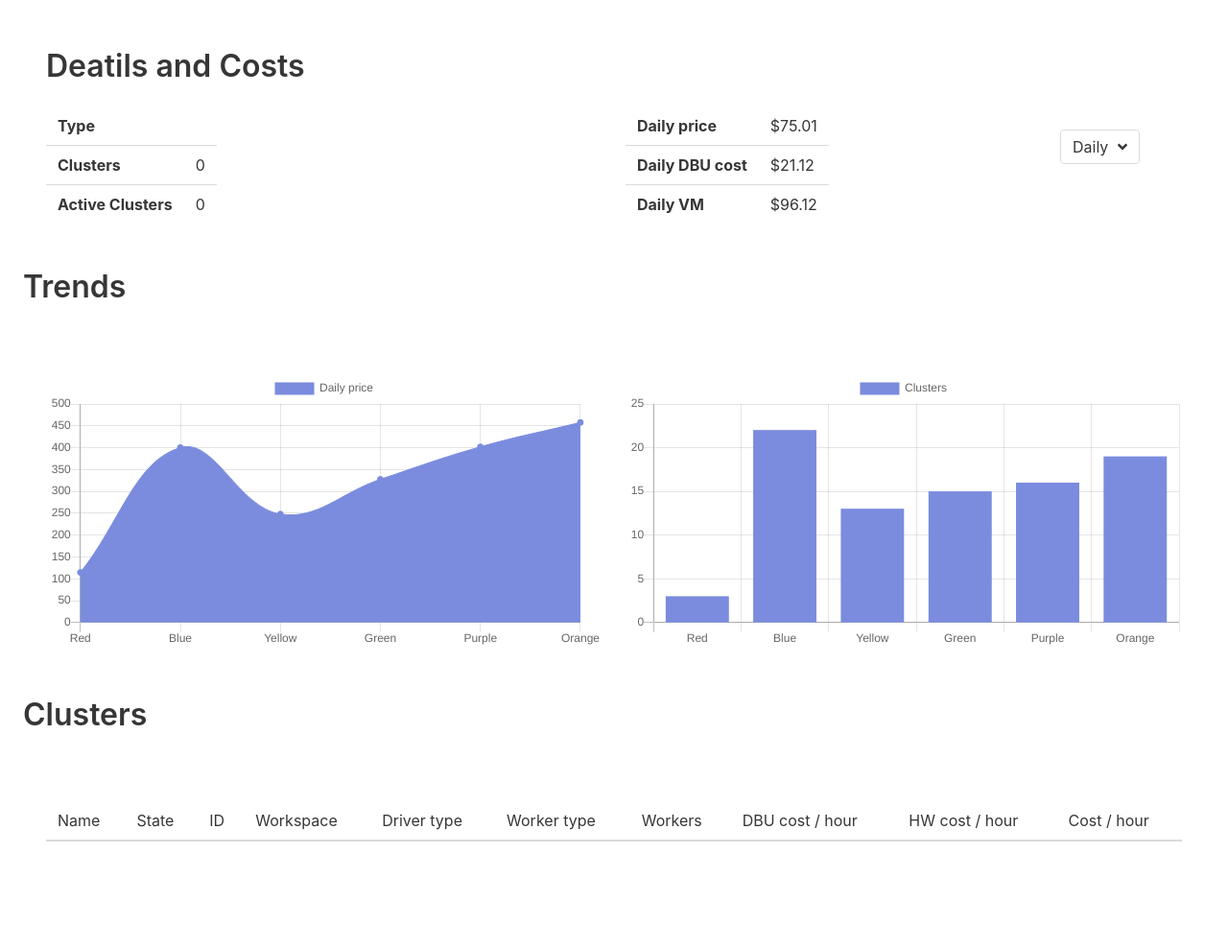
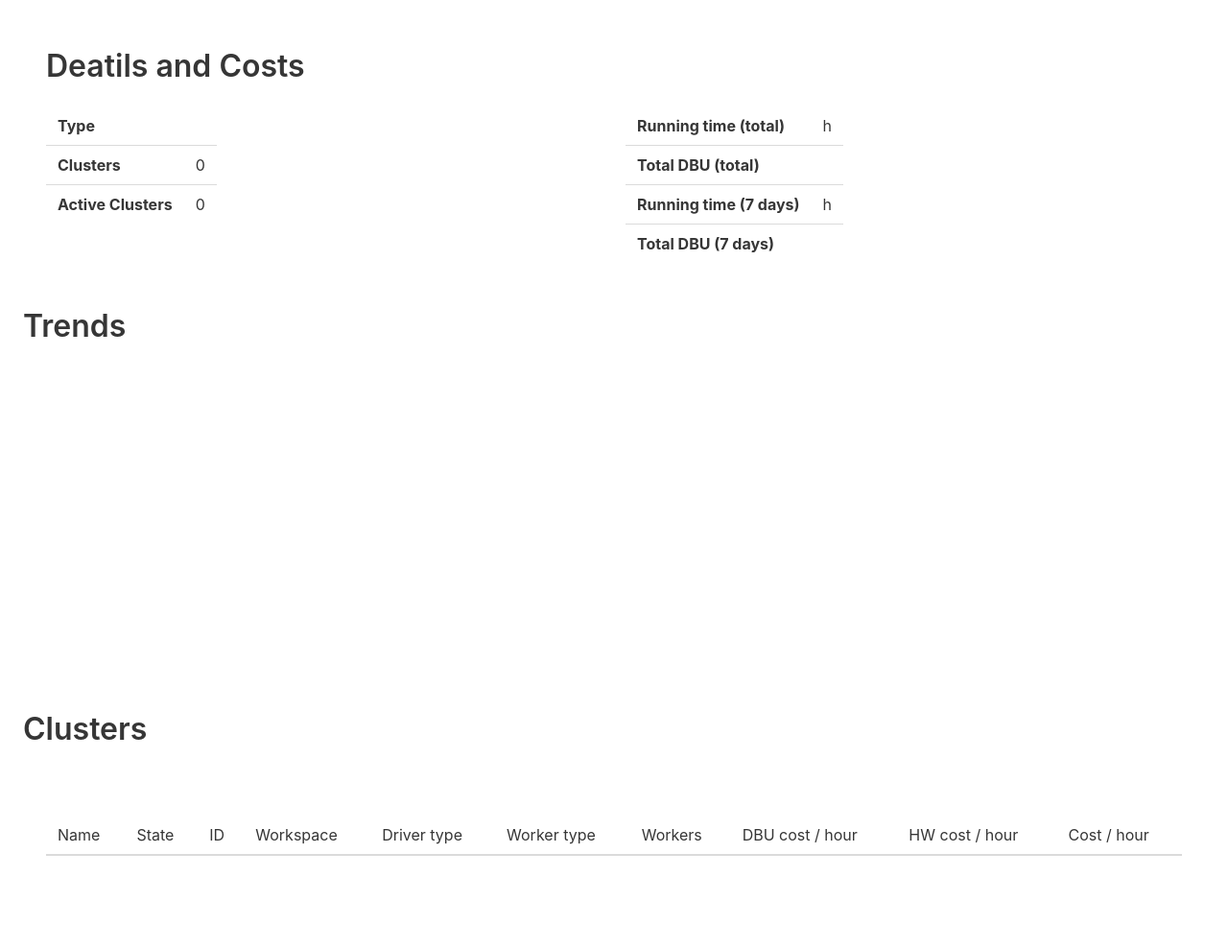
Before and after one commit to datapao/dac, a Python web app: template templates/workspace.html in a window 1280 px wide. Shown: the part 137-1125 px from the top of the page at 96% size. Before the commit the page ends 1014 px from the top, so only its background shows below. Run offline with Jinja, Linux system fonts and the light colour scheme; the template is opened without the code that fills it, so the values that code supplies are empty; a map, chart or similar area stays blank; some libraries are stand-ins or nearby versions.

Commit message:
adds dbu to workspace

```diff
--- a/templates/cluster.html
+++ b/templates/cluster.html
@@ -53,7 +53,7 @@
                 </tr>
                 <tr>
                     <th>Total DBU (total)</th>
-                    <td>{{cost.interval_dbu | round(1, 'common')}} h</td>
+                    <td>{{cost.interval_dbu | round(1, 'common')}}</td>
                 </tr>
                 <tr>
                     <th>Running time (7 days)</th>
@@ -61,7 +61,7 @@
                 </tr>
                 <tr>
                     <th>Total DBU (7 days)</th>
-                    <td>{{cost.weekly_interval_dbu_sum | round(1, 'common')}} h</td>
+                    <td>{{cost.weekly_interval_dbu_sum | round(1, 'common')}}</td>
                 </tr>
             </table>
         </div>
--- a/templates/workspace.html
+++ b/templates/workspace.html
@@ -33,51 +33,24 @@
                 <div class="column">
                     <table class="table">
                         <tr>
-                            <th>Daily price</th>
-                            <td>$75.01</td>
+                            <th>Running time (total)</th>
+                            <td>{{cost.interval | round(1, 'common')}} h</td>
                         </tr>
                         <tr>
-                            <th>Daily DBU cost</th>
-                            <td>$21.12</td>
+                            <th>Total DBU (total)</th>
+                            <td>{{cost.interval_dbu | round(1, 'common')}}</td>
                         </tr>
                         <tr>
-                            <th>Daily VM</th>
-                            <td>$96.12</td>
+                            <th>Running time (7 days)</th>
+                            <td>{{cost.weekly_interval_sum | round(1, 'common')}} h</td>
+                        </tr>
+                        <tr>
+                            <th>Total DBU (7 days)</th>
+                            <td>{{cost.weekly_interval_dbu_sum | round(1, 'common')}}</td>
                         </tr>
                     </table>
 
                 </div>
-
-                <div class="column is-3">
-                    <br>
-
-                    <div class="dropdown">
-
-                        <div class="dropdown-trigger">
-                            <button class="button" aria-haspopup="true" aria-controls="dropdown-menu">
-                                <span>Daily</span>
-                                <span class="icon is-small">
-                                    <i class="fas fa-angle-down" aria-hidden="true"></i>
-                                </span>
-                            </button>
-                        </div>
-                        <div class="dropdown-menu" id="dropdown-menu" role="menu">
-                            <div class="dropdown-content">
-                                <a href="#" class="dropdown-item">
-                                    Monthly
-                                </a>
-                                <a class="dropdown-item is-active">
-                                    Daily
-                                </a>
-                                <a href="#" class="dropdown-item">
-                                    Hourly
-                                </a>
-
-                            </div>
-                        </div>
-                    </div>
-                </div>
-
 
 
             </div>
@@ -90,7 +63,6 @@
 </section>
 
 <h3 class="title is-3">Trends</h3>
-<section class="section">
 <div class="columns">
     <div class="column is-half">
         <canvas id="chart-price"></canvas>
@@ -99,7 +71,16 @@
         <canvas id="chart-clusters"></canvas>
     </div>
 </div>
-</section>
+<div class="columns">
+    <div class="column is-half">
+        <canvas id="chart-active-clusters"></canvas>
+    </div>
+    <div class="column is-half">
+        <canvas id="chart-worker-hours"></canvas>
+    </div>
+
+</div>
+
 
 
 <h3 class="title is-3">Clusters</h3>
@@ -121,7 +102,8 @@
         <tbody>
             {%for cluster in workspace.clusters%}
             <tr>
-                <td><a href={{ url_for("view_cluster", cluster_id=cluster.cluster_id)}}>{{cluster.cluster_name}}</a></td>
+                <td><a href={{ url_for("view_cluster", cluster_id=cluster.cluster_id)}}>{{cluster.cluster_name}}</a>
+                </td>
                 <td>{{cluster.state}}</td>
                 <td>{{cluster.cluster_id}}</td>
                 <td><a href="/workspaces">{{cluster.workspace.id}}</a></td>
@@ -144,14 +126,23 @@
 
 
 <script>
+
+    var time_stats = JSON.parse('{{ time_stats | tojson | safe}}');
+
+    interval_dbu_sum = time_stats.map(({ interval_dbu_sum }) => interval_dbu_sum)
+    interval_sum = time_stats.map(({ interval_sum }) => interval_sum)
+    worker_hours_sum = time_stats.map(({ worker_hours_sum }) => worker_hours_sum)
+    labels = time_stats.map(({ ts }) => ts)
+    console.log(time_stats)
+
     var ctx = document.getElementById('chart-price').getContext('2d');
     var myChart = new Chart(ctx, {
-        type: 'line',
+        type: 'bar',
         data: {
-            labels: ['Red', 'Blue', 'Yellow', 'Green', 'Purple', 'Orange'],
+            labels: labels,
             datasets: [{
-                label: 'Daily price',
-                data: [114.65, 400.31, 248.11, 327.67, 401.98, 457.65],
+                label: 'Total DBU',
+                data: interval_dbu_sum,
                 backgroundColor: '#7B8CDE',
                 borderColor: '#7B8CDE',
                 borderWidth: 1
@@ -170,15 +161,15 @@
 
     var ctx = document.getElementById('chart-clusters').getContext('2d');
     var myChart = new Chart(ctx, {
-        type: 'bar',
+        type: 'line',
         data: {
-            labels: ['Red', 'Blue', 'Yellow', 'Green', 'Purple', 'Orange'],
+            labels: labels,
             datasets: [{
-                label: 'Clusters',
-                data: [3, 22, 13, 15, 16, 19],
-                backgroundColor: '#7B8CDE',
+                label: 'Running time (hours)',
+                data: interval_sum,
+                fill: false,
                 borderColor: '#7B8CDE',
-                borderWidth: 1
+                borderWidth: 2
             }]
         },
         options: {
@@ -191,17 +182,41 @@
             }
         }
     });
-    var ctx = document.getElementById('chart-users').getContext('2d');
+
+    var ctx = document.getElementById('chart-active-clusters').getContext('2d');
     var myChart = new Chart(ctx, {
         type: 'bar',
         data: {
-            labels: ['Red', 'Blue', 'Yellow', 'Green', 'Purple', 'Orange'],
+            labels: labels,
             datasets: [{
-                label: 'Users',
-                data: [25, 31, 31, 34, 70, 76],
+                label: 'Active clusters',
+                data: [],
                 backgroundColor: '#7B8CDE',
                 borderColor: '#7B8CDE',
-                borderWidth: 1
+                borderWidth: 2
+            }]
+        },
+        options: {
+            scales: {
+                yAxes: [{
+                    ticks: {
+                        beginAtZero: true
+                    }
+                }]
+            }
+        }
+    });
+    var ctx = document.getElementById('chart-worker-hours').getContext('2d');
+    var myChart = new Chart(ctx, {
+        type: 'bar',
+        data: {
+            labels: labels,
+            datasets: [{
+                label: 'Worker hours',
+                data: worker_hours_sum,
+                backgroundColor: '#7B8CDE',
+                borderColor: '#7B8CDE',
+                borderWidth: 2
             }]
         },
         options: {
@@ -217,31 +232,4 @@
 </script>
 
 
-<script>
-    function getAll(selector) {
-        return Array.prototype.slice.call(document.querySelectorAll(selector), 0);
-    }
-
-    var $dropdowns = getAll('.dropdown:not(.is-hoverable)');
-
-    if ($dropdowns.length > 0) {
-        $dropdowns.forEach(function ($el) {
-            $el.addEventListener('click', function (event) {
-                event.stopPropagation();
-                $el.classList.toggle('is-active');
-            });
-        });
-
-        document.addEventListener('click', function (event) {
-            closeDropdowns();
-        });
-    }
-
-    function closeDropdowns() {
-        $dropdowns.forEach(function ($el) {
-            $el.classList.remove('is-active');
-        });
-    }
-
-</script>
 {% endblock %}
```
Also changed, not shown: db/db.py (+17 -3 lines), main.py (+38 -10 lines). Lines whose indentation alone changed are shown as unchanged.
